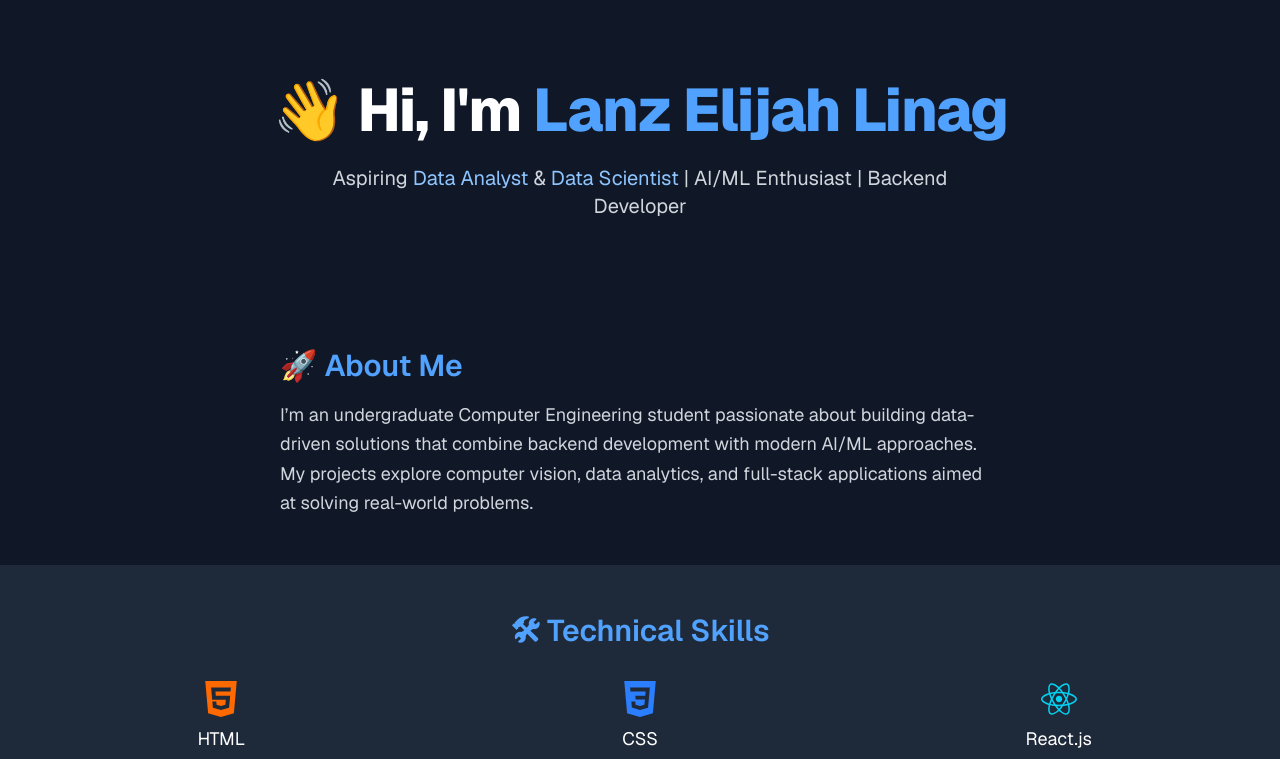
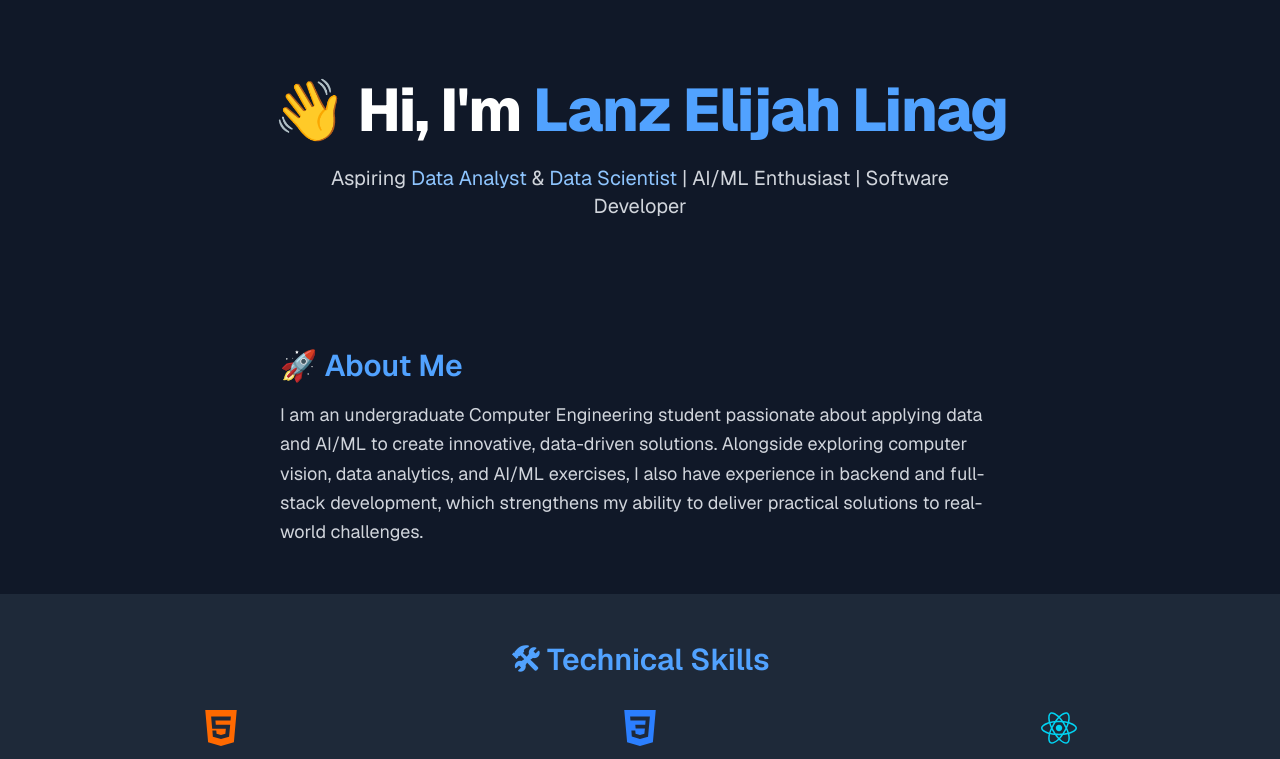
Before and after one commit to LanzLinag/my-portfolio, a Next.js app: page / in a window 1280 px wide. Shown: the top 759 px of the page. Built offline with nearby package versions, Linux system fonts and the light colour scheme.

Commit message:
Update page.tsx

```diff
--- a/app/page.tsx
+++ b/app/page.tsx
@@ -17,6 +17,7 @@ import {
   SiRedux,
   SiHtml5,
   SiCss3,
+  SiGooglecolab,
 } from "react-icons/si";
 import { MdLeaderboard } from "react-icons/md";
 
@@ -33,7 +34,7 @@ export default function Home() {
         <p className="text-lg md:text-xl mt-6 text-gray-300 max-w-2xl">
           Aspiring <span className="text-blue-300">Data Analyst</span> &{" "}
           <span className="text-blue-300">Data Scientist</span> | AI/ML
-          Enthusiast | Backend Developer
+          Enthusiast | Software Developer
         </p>
       </section>
 
@@ -41,13 +42,14 @@ export default function Home() {
   <section className="max-w-3xl mx-auto px-6 py-12">
     <h2 className="text-3xl font-semibold mb-4 text-blue-400">🚀 About Me</h2>
     <p className="text-lg leading-relaxed text-gray-300">
-          I’m an undergraduate Computer Engineering student passionate about
-          building data-driven solutions that combine backend development with
-          modern AI/ML approaches. My projects explore computer vision, data
-          analytics, and full-stack applications aimed at solving real-world
-          problems.
+      I am an undergraduate Computer Engineering student passionate about applying
+      data and AI/ML to create innovative, data-driven solutions. Alongside exploring
+      computer vision, data analytics, and AI/ML exercises, I also have
+      experience in backend and full-stack development, which strengthens my ability
+      to deliver practical solutions to real-world challenges.
     </p>
   </section>
+
 
       {/* Technical Skills */}
       <section className="bg-gray-800 py-12 px-6">
@@ -92,7 +94,7 @@ export default function Home() {
             <FaChartBar className="text-4xl text-indigo-400 mb-2" /> Seaborn
           </div>
 
-          {/* Version Control */}
+         {/* Version Control / Tools */}
           <div className="flex flex-col items-center">
             <FaGithub className="text-4xl text-gray-300 mb-2" /> GitHub
           </div>
@@ -101,6 +103,9 @@ export default function Home() {
           </div>
           <div className="flex flex-col items-center">
             <SiAnaconda className="text-4xl text-green-500 mb-2" /> Anaconda
+          </div>
+          <div className="flex flex-col items-center">
+            <SiGooglecolab className="text-4xl text-yellow-400 mb-2" /> Google Colab
           </div>
         </div>
       </section>
```
Lines whose indentation alone changed are shown as unchanged.
